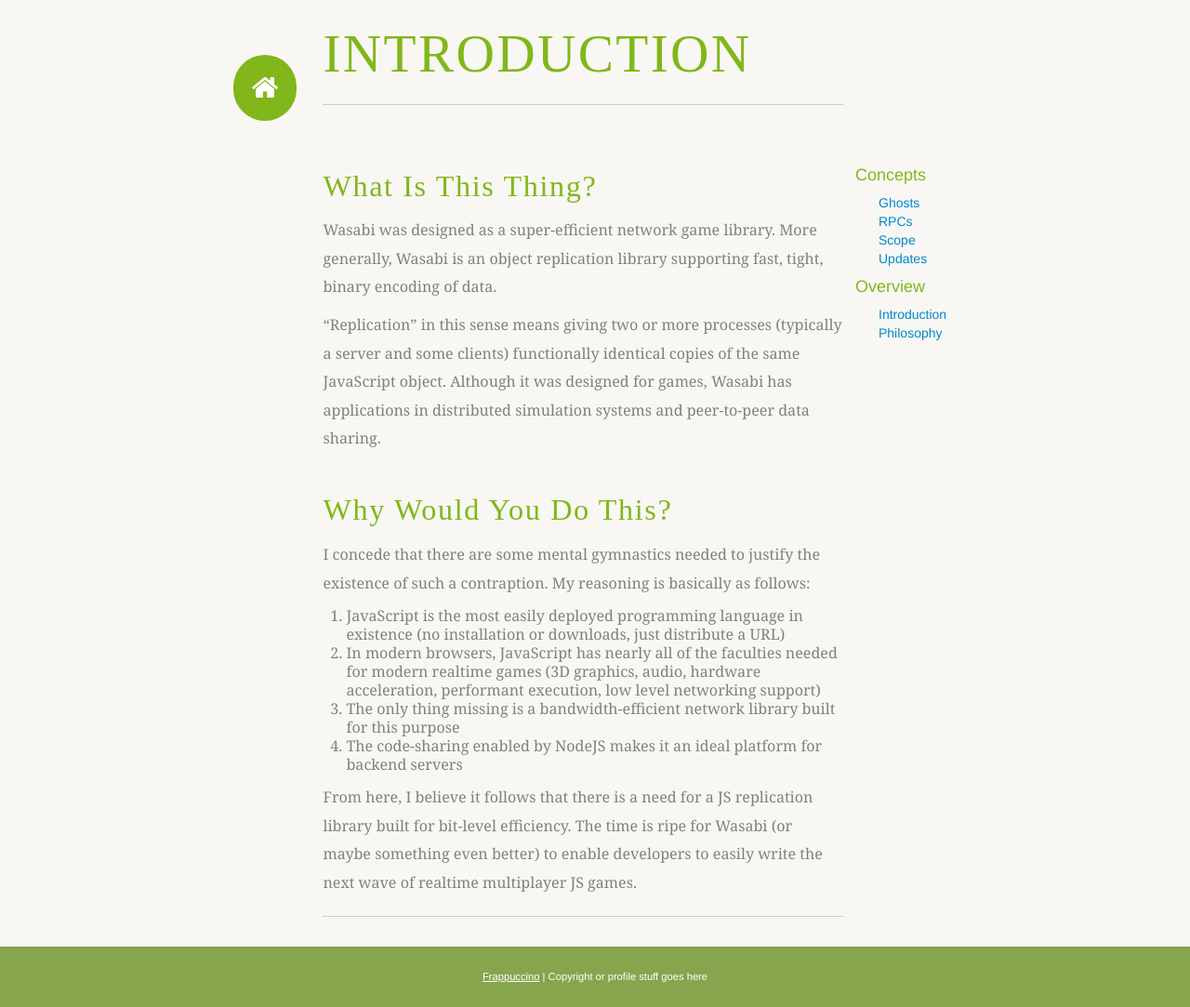
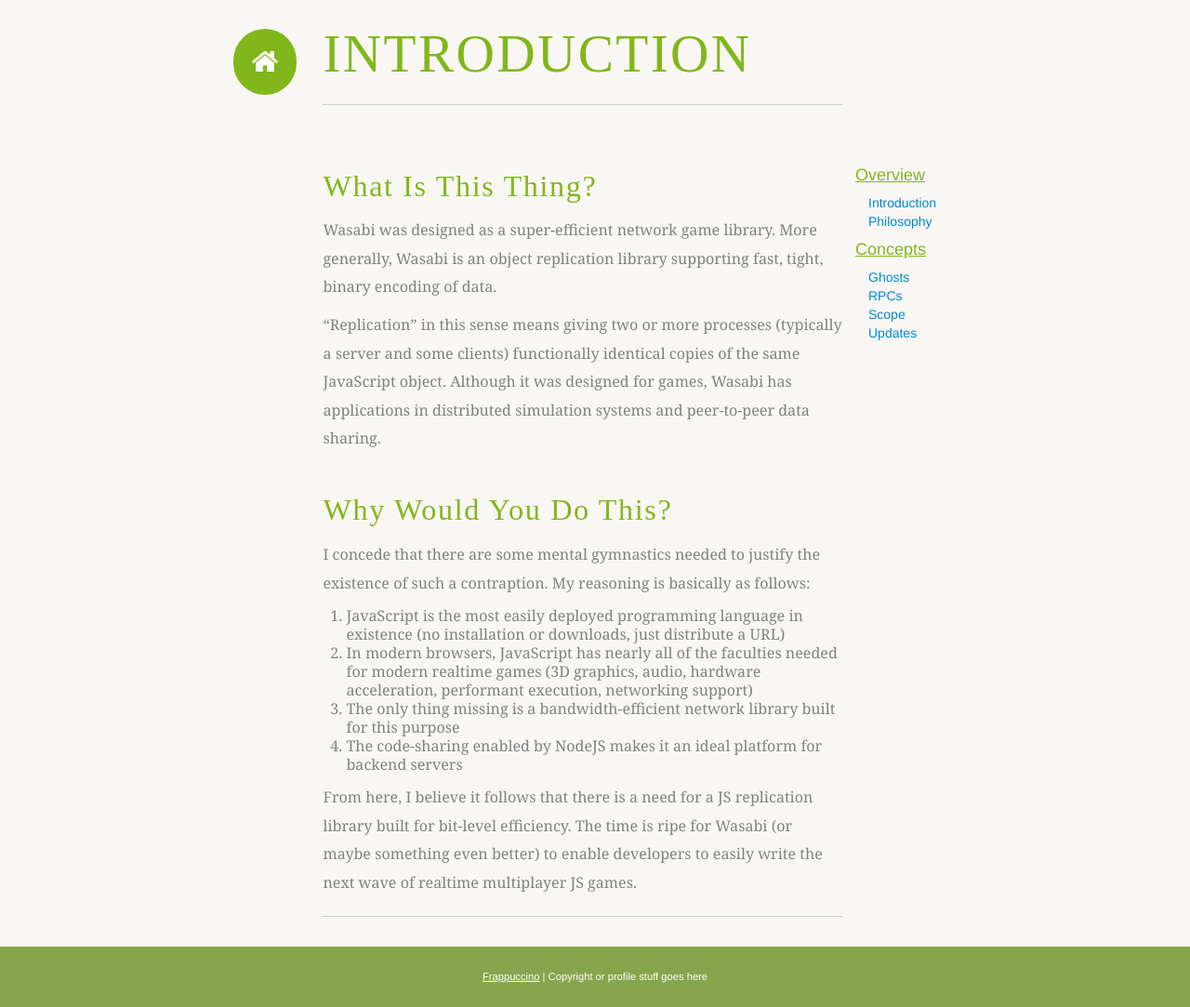
Before and after one commit to bkconrad/wasabi, a Jekyll site: the page built from guide/introduction.md, in a window 1280 px wide. Shown: the whole page at 93% size. Built offline with Jekyll 4.4.1, drawn with Linux system fonts in a browser that asks for light colours; some web fonts are replaced.

Commit message:
minor cleanup

```diff
--- a/_includes/navmenu.html
+++ b/_includes/navmenu.html
@@ -1,4 +1,4 @@
 <article class="navmenu">
+	{% include guide_ul.html category="overview" %}
 	{% include guide_ul.html category="concepts" %}
-	{% include guide_ul.html category="overview" %}
 </article>
--- a/_layouts/guide.html
+++ b/_layouts/guide.html
@@ -5,7 +5,7 @@ layout: default
     <section class="container">
     	<div class="row-fluid">
     		<article class="home-icon">
-				<a href="/">
+				<a href="{{ site.baseurl }}/">
 					<i class="icon-home"></i>
 				</a>
 			</article>
--- a/css/style.css
+++ b/css/style.css
@@ -1940,7 +1940,7 @@ hr {
 
 .home-icon {
   font-size: 2.2em;
-  margin: 1.9em 0 -1.1em 1em;
+  margin: 1em 0 -1.1em 1em;
   float: left;
   background-color: #81b71a;
   padding: 0.65em;
@@ -1981,10 +1981,12 @@ hr {
   margin-top: 12em;
   width: 10em; }
   .navmenu ul {
-    list-style: none; }
+    list-style: none;
+    margin-left: 1em; }
   .navmenu h4 {
     color: #81b71a;
-    font-weight: normal; }
+    font-weight: normal;
+    text-decoration: underline; }
 
 footer .container {
   color: white;
--- a/guide/introduction.md
+++ b/guide/introduction.md
@@ -17,7 +17,7 @@ Why Would You Do This?
 I concede that there are some mental gymnastics needed to justify the existence of such a contraption. My reasoning is basically as follows:
 
   1. JavaScript is the most easily deployed programming language in existence (no installation or downloads, just distribute a URL)
-  2. In modern browsers, JavaScript has nearly all of the faculties needed for modern realtime games (3D graphics, audio, hardware acceleration, performant execution, low level networking support)
+  2. In modern browsers, JavaScript has nearly all of the faculties needed for modern realtime games (3D graphics, audio, hardware acceleration, performant execution, networking support)
   3. The only thing missing is a bandwidth-efficient network library built for this purpose
   4. The code-sharing enabled by NodeJS makes it an ideal platform for backend servers
 
```
Also changed, not shown: css/sass/custom/_style.scss (+7 -1 lines), ico/favicon.png.
